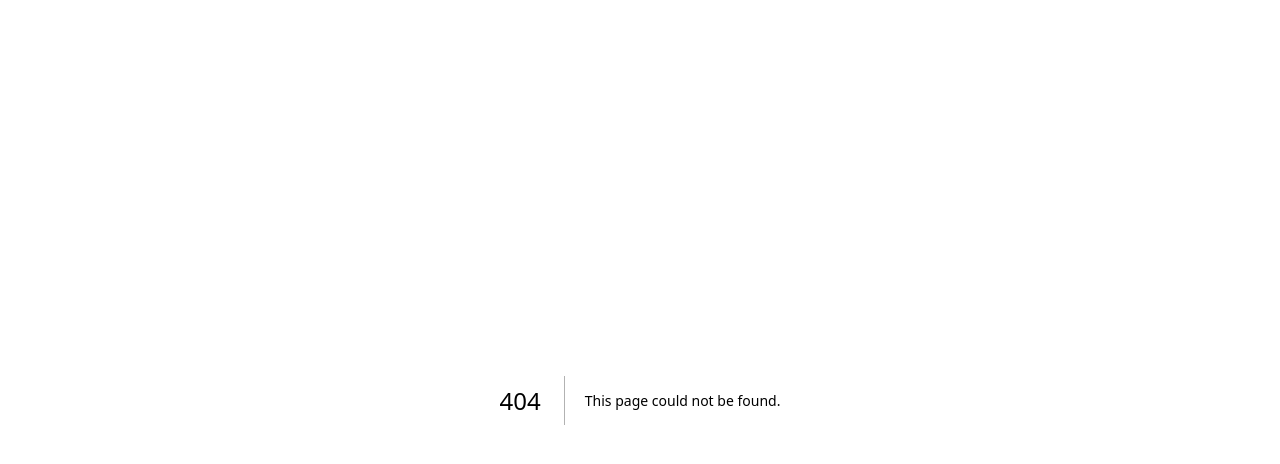
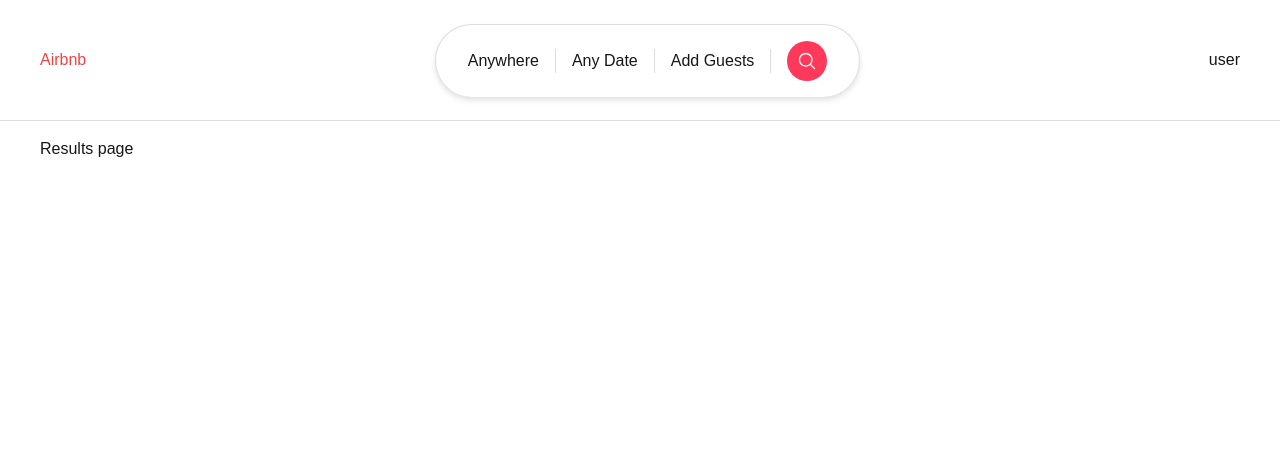
Before and after one commit to DamarooWork/airbnb, a Next.js app: page /search/results in a window 1280 px wide. Before the commit this address had no page. Shown: the top 464 px of the page. Built offline with nearby package versions, Linux system fonts and the light colour scheme.

Commit message:
header fixes and add json data

```diff
--- a/src/app/search/components/header/index.tsx
+++ b/src/app/search/components/header/index.tsx
@@ -12,9 +12,12 @@ export default function Header() {
   }
   return (
     <header
+      className={`border-b bg-transparent z-50 sticky top-0 left-0 w-full flex justify-between items-center`}
+    >
+      <section
         className={`${
           isExpanded ? 'h-[13rem]' : 'h-[7.5rem]'
-      } container m-auto flex justify-between items-center  border-b bg-transparent z-50 sticky top-0 left-0 w-full `}
+        }  container m-auto flex justify-between items-center px-10 `}
       >
         <section className="text-red-500">Airbnb</section>
 
@@ -23,24 +26,27 @@ export default function Header() {
         ) : (
           <button
             onClick={toggleExpanded}
-          className="search-container flex gap-3 rounded-lg"
+            className={`search-container flex p-4 justify-center items-center rounded-full border drop-shadow-md bg-background ${
+              isExpanded ? 'border-b-8' : 'border-b-0'
+            } `}
           >
-          <div className=" border-r">
+            <div className="flex justify-center items-center border-r px-4">
               <p>Anywhere</p>
             </div>
-          <div className=" border-r">
+            <div className="flex justify-center items-center border-r px-4">
               <p>Any Date</p>
             </div>
-          <div className=" border-r">
+            <div className="flex justify-center items-center border-r px-4">
               <p>Add Guests</p>
             </div>
-          <div className="search-btn px-4 rounded-full bg-primary h-10 w-10 relative">
-            <MagnifyingGlassIcon className="w-5 h-5 text-white absolute top-1/2 left-1/2 -translate-x-1/2 -translate-y-1/2" />
+            <div className="mx-4 search-btn px-4 rounded-full bg-primary h-10 w-10 relative ">
+              <MagnifyingGlassIcon className="w-5 h-5 text-white absolute top-1/2 left-1/2 -translate-x-1/2 -translate-y-1/2 " />
             </div>
           </button>
         )}
 
         <section>user</section>
+      </section>
     </header>
   )
 }
--- a/src/app/search/components/searchBar/index.tsx
+++ b/src/app/search/components/searchBar/index.tsx
@@ -1,12 +1,16 @@
 import { useState } from 'react'
+import Link from 'next/link'
 import Counter from '../counter'
 import CalendarComponent from './CalendarComponent'
 import { MagnifyingGlassIcon } from '@heroicons/react/24/solid'
 export default function SearchBar() {
   const [isSearchFocused, setIsSearchFocused] = useState(false)
   return (
-    <section className="flex self-center rounded-full border p-2 mt-8 w-3/4">
-      <button onClick={() => setIsSearchFocused(true)}>
+    <section className="flex self-center rounded-full border p-2 mt-8 ">
+      <button
+        className="border-r px-4 text-left"
+        onClick={() => setIsSearchFocused(true)}
+      >
         <p className="font-bold">Where</p>
         {isSearchFocused ? (
           <input
@@ -37,15 +41,19 @@ export default function SearchBar() {
         </label>
         <div
           tabIndex={2}
-          className="dropdown-content menu  rounded-box z-[1] w-52 p-2 shadow"
+          className="dropdown-content menu   rounded-box z-[1] w-52 p-2 shadow"
         >
           <Counter label="Adults" />
         </div>
       </section>
-      <button className="px-4 text-white rounded-full bg-primary p-4 flex justify-center gap-3 items-center">
+
+      <Link
+        href={'/search/results'}
+        className="px-4 text-white rounded-full bg-primary p-4 flex justify-center gap-3 items-center"
+      >
         <MagnifyingGlassIcon className="w-5 h-5" />
         <span>Search</span>
-      </button>
+      </Link>
     </section>
   )
 }
--- a/src/app/search/layout.tsx
+++ b/src/app/search/layout.tsx
@@ -1,4 +1,4 @@
-import Header from "./components/header"
+import Header from './components/header'
 
 export default function SearchLayout({
   children,
@@ -7,8 +7,8 @@ export default function SearchLayout({
 }>) {
   return (
     <>
-      <Header/>
-      {children}
+      <Header />
+      <main className="container mx-auto pt-4 px-10">{children}</main>
     </>
   )
 }
--- a/src/app/search/page.tsx
+++ b/src/app/search/page.tsx
@@ -1,7 +1,3 @@
 export default function Page() {
-  return (
-    <>
-      <h1>My page</h1>
-    </>
-  )
+  return <h1>My page</h1>
 }
--- /dev/null
+++ b/src/app/search/results/page.tsx
@@ -0,0 +1,3 @@
+export default function Results() {
+  return <h1>Results page</h1>
+}
```
Also changed, not shown: src/lib/data/listingData.json (added, +50 -0 lines). Lines whose indentation alone changed are shown as unchanged.
